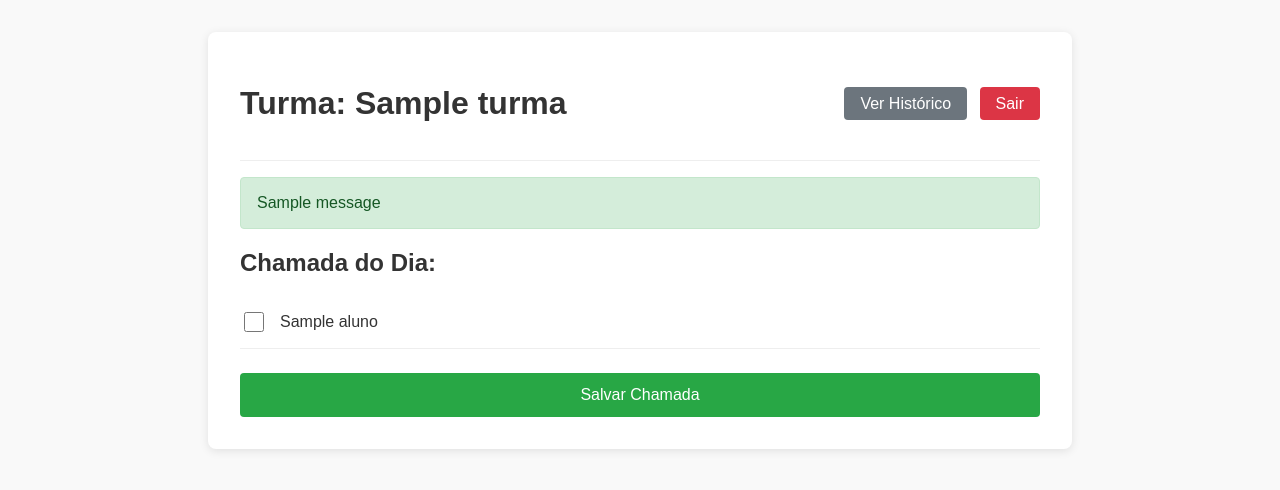
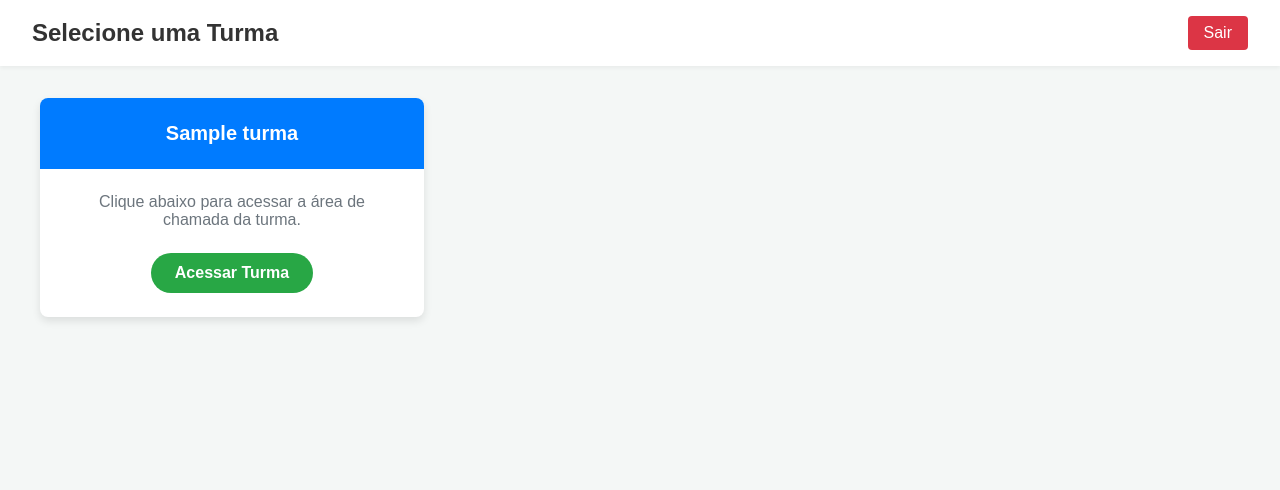
Before and after one commit to MOISES-DARLAN/ebd-gestao, a Django app: page /dashboard/ in a window 1280 px wide. Shown: the top 490 px of the page. Run offline with Django 5.2, Linux system fonts and the light colour scheme; a user stored in the database is signed in; tables that the repository leaves empty hold one stand-in row (values such as "Sample post"); one stand-in notice (Sample message) is shown.

Commit message:
feat: implementa novo fluxo de acesso a turmas por codigo

```diff
--- a/ebd/admin.py
+++ b/ebd/admin.py
@@ -9,7 +9,7 @@ class AlunoAdmin(admin.ModelAdmin):
 
 @admin.register(Turma)
 class TurmaAdmin(admin.ModelAdmin):
-    list_display = ('nome', 'professor')
+    list_display = ('nome', 'codigo_acesso')
     search_fields = ('nome',)
     filter_horizontal = ('alunos',)
 
--- a/ebd/models.py
+++ b/ebd/models.py
@@ -13,7 +13,7 @@ class Aluno(models.Model):
 
 class Turma(models.Model):
     nome = models.CharField(max_length=100)
-    professor = models.OneToOneField(User, on_delete=models.SET_NULL, null=True, blank=True)
+    codigo_acesso = models.CharField(max_length=50, help_text="Senha para o professor acessar a turma.")
     alunos = models.ManyToManyField(Aluno, blank=True)
 
     def __str__(self):
--- a/ebd/templates/ebd/teacher_dashboard.html
+++ b/ebd/templates/ebd/chamada.html
@@ -2,7 +2,7 @@
 <html lang="pt-br">
 <head>
     <meta charset="UTF-8">
-    <title>Painel do Professor</title>
+    <title>Chamada - {{ turma.nome }}</title>
     <style>
         body { font-family: sans-serif; background-color: #f9f9f9; color: #333; }
         .container { max-width: 800px; margin: 2rem auto; padding: 2rem; background: white; border-radius: 8px; box-shadow: 0 2px 10px rgba(0,0,0,0.1); }
@@ -10,6 +10,7 @@
         .header-actions a { text-decoration: none; padding: 0.5rem 1rem; border-radius: 4px; margin-left: 0.5rem; }
         .logout { background: #dc3545; color: white; }
         .history-link { background: #6c757d; color: white; }
+        .dashboard-link { background: #007bff; color: white; }
         .success-msg { background-color: #d4edda; color: #155724; padding: 1rem; border: 1px solid #c3e6cb; border-radius: 4px; margin-bottom: 1rem; }
         .student-list { list-style: none; padding: 0; }
         .student-list li { display: flex; align-items: center; padding: 0.8rem 0; border-bottom: 1px solid #eee; }
@@ -23,7 +24,8 @@
         <div class="header">
             <h1>Turma: {{ turma.nome }}</h1>
             <div class="header-actions">
-                <a href="{% url 'reports:history' %}" class="history-link">Ver Histórico</a>
+                <a href="{% url 'dashboard' %}" class="dashboard-link">Turmas</a>
+                <a href="{% url 'reports:history' turma.id %}" class="history-link">Ver Histórico</a>
                 <a href="{% url 'logout' %}" class="logout">Sair</a>
             </div>
         </div>
--- /dev/null
+++ b/ebd/templates/ebd/dashboard.html
@@ -0,0 +1,47 @@
+<!DOCTYPE html>
+<html lang="pt-br">
+<head>
+    <meta charset="UTF-8">
+    <meta name="viewport" content="width=device-width, initial-scale=1.0">
+    <title>Dashboard do Professor</title>
+    <style>
+        body { font-family: sans-serif; background-color: #f4f7f6; margin: 0; }
+        .header { background-color: white; padding: 1rem 2rem; box-shadow: 0 2px 4px rgba(0,0,0,0.05); display: flex; justify-content: space-between; align-items: center; }
+        .header h1 { margin: 0; font-size: 1.5rem; color: #333; }
+        .logout { text-decoration: none; background: #dc3545; color: white; padding: 0.5rem 1rem; border-radius: 4px; }
+        .container { max-width: 1200px; margin: 2rem auto; padding: 0 1rem; }
+        .turma-grid { display: grid; grid-template-columns: repeat(auto-fill, minmax(300px, 1fr)); gap: 1.5rem; }
+        .turma-card { background-color: white; border-radius: 8px; box-shadow: 0 4px 8px rgba(0,0,0,0.1); overflow: hidden; transition: transform 0.2s ease, box-shadow 0.2s ease; }
+        .turma-card:hover { transform: translateY(-5px); box-shadow: 0 8px 16px rgba(0,0,0,0.15); }
+        .turma-card-header { background-color: #007bff; color: white; padding: 1.5rem; text-align: center; }
+        .turma-card-header h2 { margin: 0; font-size: 1.25rem; }
+        .turma-card-body { padding: 1.5rem; text-align: center; }
+        .turma-card-body p { margin: 0 0 1.5rem 0; color: #6c757d; }
+        .acessar-btn { display: inline-block; text-decoration: none; background-color: #28a745; color: white; padding: 0.7rem 1.5rem; border-radius: 50px; font-weight: bold; transition: background-color 0.2s; }
+        .acessar-btn:hover { background-color: #218838; }
+    </style>
+</head>
+<body>
+    <div class="header">
+        <h1>Selecione uma Turma</h1>
+        <a href="{% url 'logout' %}" class="logout">Sair</a>
+    </div>
+    <div class="container">
+        <div class="turma-grid">
+            {% for turma in turmas %}
+                <div class="turma-card">
+                    <div class="turma-card-header">
+                        <h2>{{ turma.nome }}</h2>
+                    </div>
+                    <div class="turma-card-body">
+                        <p>Clique abaixo para acessar a área de chamada da turma.</p>
+                        <a href="{% url 'acesso_turma' turma.id %}" class="acessar-btn">Acessar Turma</a>
+                    </div>
+                </div>
+            {% empty %}
+                <p>Nenhuma turma cadastrada no sistema.</p>
+            {% endfor %}
+        </div>
+    </div>
+</body>
+</html>
--- a/ebd/urls.py
+++ b/ebd/urls.py
@@ -5,6 +5,8 @@ from . import views
 urlpatterns = [
     path('login/', auth_views.LoginView.as_view(template_name='ebd/login.html'), name='login'),
     path('logout/', auth_views.LogoutView.as_view(), name='logout'),
-    path('dashboard/', views.teacher_dashboard, name='teacher_dashboard'),
+    path('dashboard/', views.dashboard, name='dashboard'),
+    path('turma/<int:turma_id>/acesso/', views.acesso_turma, name='acesso_turma'),
+    path('turma/<int:turma_id>/chamada/', views.chamada, name='chamada'),
     path('', views.home_page, name='home'),
 ]
--- a/ebd/views.py
+++ b/ebd/views.py
@@ -1,4 +1,4 @@
-from django.shortcuts import render, redirect
+from django.shortcuts import render, redirect, get_object_or_404
 from django.contrib.auth.decorators import login_required
 from django.contrib import messages
 from .models import Turma, Chamada, Aluno
@@ -8,26 +8,56 @@ def home_page(request):
     return render(request, 'ebd/home.html')
 
 @login_required
-def teacher_dashboard(request):
-    try:
-        turma = Turma.objects.get(professor=request.user)
-    except Turma.DoesNotExist:
-        return render(request, 'ebd/no_turma.html')
+def dashboard(request):
+    turmas = Turma.objects.all().order_by('nome')
+    context = {'turmas': turmas}
+    return render(request, 'ebd/dashboard.html', context)
 
+@login_required
+def acesso_turma(request, turma_id):
+    turma = get_object_or_404(Turma, id=turma_id)
+    if request.method == 'POST':
+        codigo = request.POST.get('codigo_acesso')
+        if codigo == turma.codigo_acesso:
+            # Inicializa a lista de turmas autorizadas na sessão se não existir
+            if 'turmas_autorizadas' not in request.session:
+                request.session['turmas_autorizadas'] = []
+
+            # Adiciona o ID da turma à lista na sessão
+            if turma_id not in request.session['turmas_autorizadas']:
+                request.session['turmas_autorizadas'].append(turma_id)
+                request.session.save() # Salva a sessão explicitamente
+
+            return redirect('chamada', turma_id=turma.id)
+        else:
+            messages.error(request, 'Código de acesso incorreto.')
+
+    context = {'turma': turma}
+    return render(request, 'ebd/acesso_turma.html', context)
+
+
+@login_required
+def chamada(request, turma_id):
+    # Verifica se o professor tem permissão para esta turma na sessão
+    if turma_id not in request.session.get('turmas_autorizadas', []):
+        messages.warning(request, 'Acesso negado. Por favor, insira o código da turma.')
+        return redirect('acesso_turma', turma_id=turma_id)
+
+    turma = get_object_or_404(Turma, id=turma_id)
     hoje = date.today()
 
     if request.method == 'POST':
         ids_alunos_presentes = request.POST.getlist('presentes')
-        chamada, created = Chamada.objects.get_or_create(turma=turma, data=hoje)
+        obj_chamada, created = Chamada.objects.get_or_create(turma=turma, data=hoje)
 
-        chamada.alunos_presentes.clear()
+        obj_chamada.alunos_presentes.clear()
 
         for aluno_id in ids_alunos_presentes:
             aluno = Aluno.objects.get(id=aluno_id)
-            chamada.alunos_presentes.add(aluno)
+            obj_chamada.alunos_presentes.add(aluno)
 
         messages.success(request, 'Chamada salva com sucesso!')
-        return redirect('teacher_dashboard')
+        return redirect('chamada', turma_id=turma.id)
 
     alunos_da_turma = turma.alunos.all().order_by('nome_completo')
     chamada_de_hoje = Chamada.objects.filter(turma=turma, data=hoje).first()
@@ -40,4 +70,4 @@ def teacher_dashboard(request):
         'alunos': alunos_da_turma,
         'ids_presentes_hoje': ids_presentes_hoje
     }
-    return render(request, 'ebd/teacher_dashboard.html', context)
+    return render(request, 'ebd/chamada.html', context)
--- a/reports/urls.py
+++ b/reports/urls.py
@@ -4,6 +4,6 @@ from . import views
 app_name = 'reports'
 
 urlpatterns = [
-    path('', views.attendance_history, name='history'),
+    path('turma/<int:turma_id>/', views.attendance_history, name='history'),
     path('chamada/<int:chamada_id>/', views.chamada_detalhes, name='details'),
 ]
```
Also changed, not shown: ebd/templates/ebd/acesso_turma.html (added, +38 -0 lines), reports/views.py (+12 -7 lines), ebd/migrations/0002_remove_turma_professor_turma_codigo_acesso.py (added).
